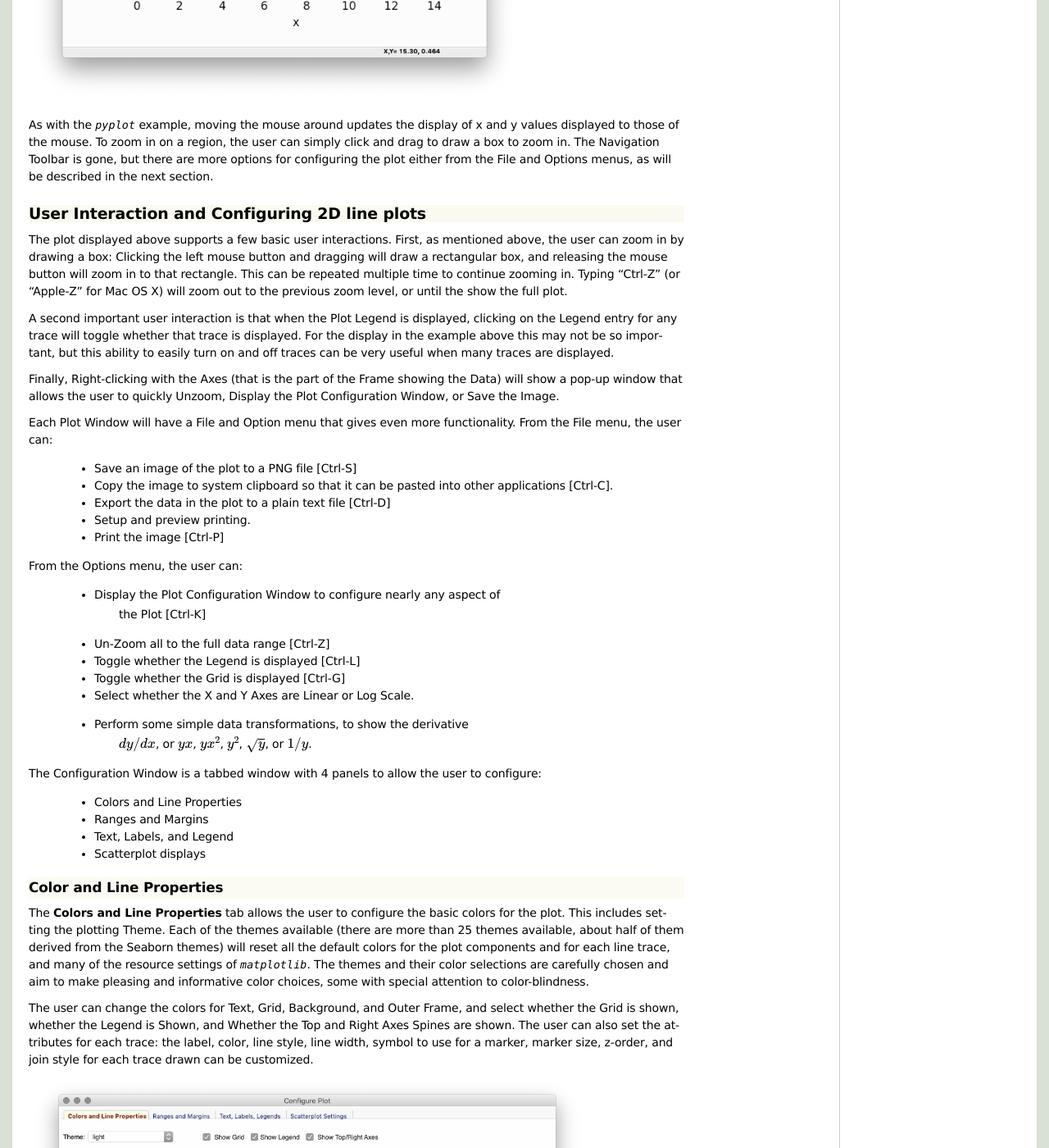
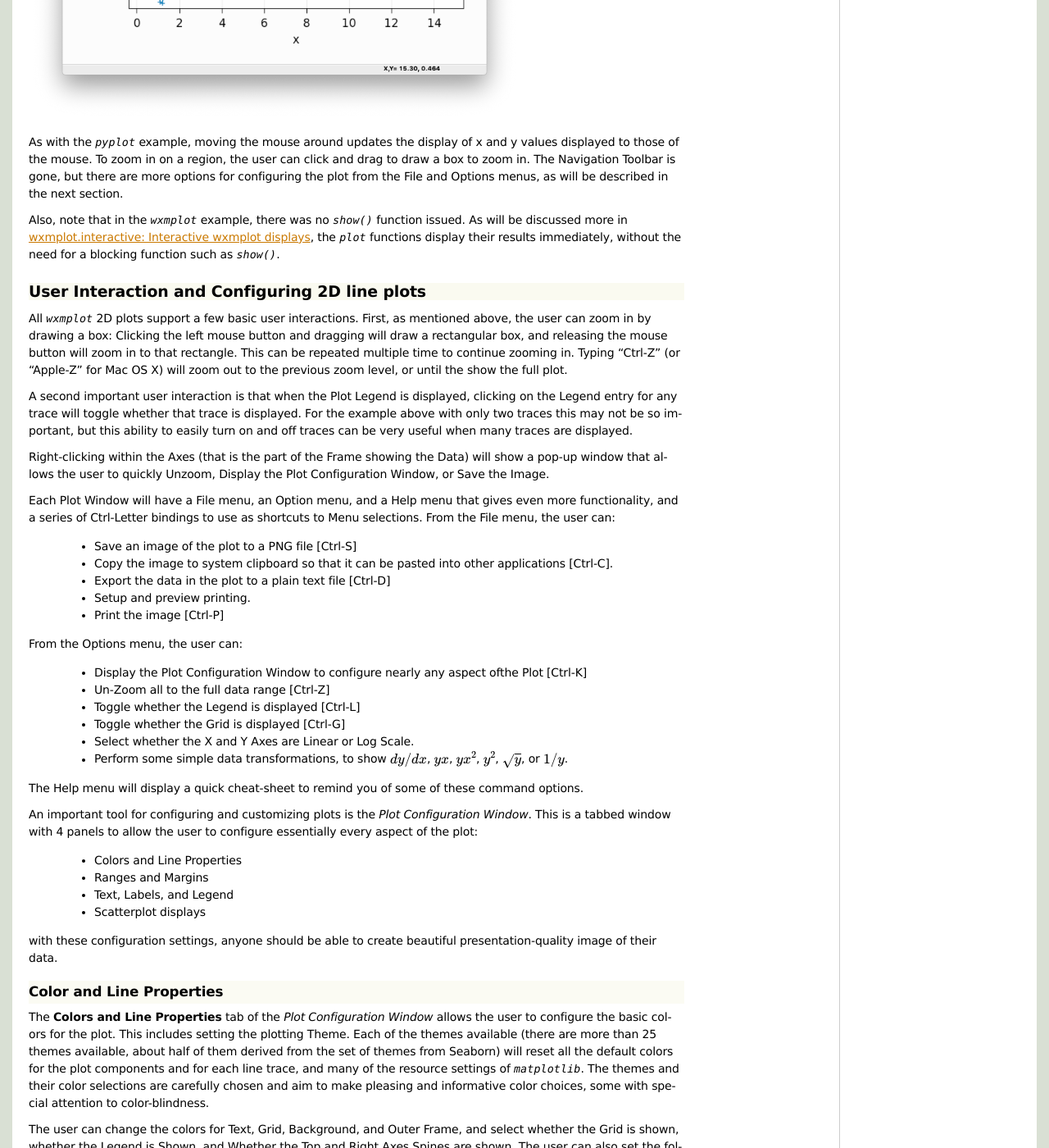
Before and after one commit to newville/wxmplot, a Sphinx documentation site: the page built from doc/overview.rst, in a window 1280 px wide and 1400 px high, scrolled down 2191 px. Shown: the whole window at 82% size. Built offline with Sphinx 7.4.7, drawn with Linux system fonts in a browser that asks for light colours; pages that are not in the unit, such as notebooks, are missing from menus; the version number could not be read and is left out; some of the changed text lies outside the part shown.

Commit message:
more doc work

```diff
--- a/doc/interactive.rst
+++ b/doc/interactive.rst
@@ -1,3 +1,4 @@
+.. _ch_interactive:
 
 ==========================================================
 :mod:`wxmplot.interactive`:  Interactive wxmplot displays
--- a/doc/overview.rst
+++ b/doc/overview.rst
@@ -14,14 +15,14 @@ Let's start with a simple script using  :mod:`matplotlib.pyplot`::
 
     #!/usr/bin/python
     import numpy as np
+    x = np.linspace(0.0, 15.0, 151)
+    y = 5*np.sin(4*x)/(x*x+6)
+    z = 4.8*np.sin(4.3*x)/(x*x+8) + np.random.normal(size=len(x), scale=0.05)
+
     import matplotlib.pyplot as plt
-    x  = 3.6*np.arange(101)
-    yc = np.cos(np.pi*x/180)
-    ys = np.sin(np.pi*x/180)
-
-    plt.plot(x, ys, '-+', label='sin')
-    plt.plot(x, yc, '-', label='cos')
-    plt.title('sin(x) and cos(x)')
+    plt.plot(x, y, '-+', label='reference')
+    plt.plot(x, z, '-', label='signal')
+    plt.title('matplotlib example')
     plt.xlabel('x')
     plt.ylabel('y')
     plt.legend()
@@ -41,37 +42,44 @@ zoom in on portions of the plot.  Clicking on the icon with 4 arrows allows
 the user to pan to other parts of the data range.  Clicking on the icon
 with 3 bars (equalizer?) allows the user to adjust the plot margins. The
 diskette icon allows the user to save a PNG file of the plot display.  For
-many uses, this is enough interaction.
+some use-cases, this amount of interaction is sufficient.
 
-With `wxmplot`, that script would be rewritten as::
+By selecting a particular GUI toolkit, `wxmplot` aims to give more
+interaction, more flexibiity than the generic `maplotlib` display.  With
+`wxmplot`, that script would be rewritten as::
 
     #!/usr/bin/python
     import numpy as np
+    x = np.linspace(0.0, 15.0, 151)
+    y = 5*np.sin(4*x)/(x*x+6)
+    z = 4.8*np.sin(4.3*x)/(x*x+8) + np.random.normal(size=len(x), scale=0.05)
+
     from wxmplot.interactive import plot
-    x  = 3.6*np.arange(101)
-    yc = np.cos(np.pi*x/180)
-    ys = np.sin(np.pi*x/180)
+    plot(x, y, label='reference', marker='+', xlabel='x', ylabel='y',
+         title='wxmplot example', show_legend=True)
+    plot(x, z, label='signal')
 
-    plot(x, ys, label='sin', marker='+', xlabel='x', ylabel='y',
-         title='sin(x) and cos(x)', show_legend=True)
-    plot(x, yc, label='cos')
-
-and yield a similar plot on the left below:
+and yield a similar plot:
 
 .. image:: images/wxmplot_basic.png
    :width: 75 %
 
 As with the `pyplot` example, moving the mouse around updates the display
 of x and y values displayed to those of the mouse.  To zoom in on a region,
-the user can simply click and drag to draw a box to zoom in.  The
-Navigation Toolbar is gone, but there are more options for configuring the
-plot either from the File and Options menus, as will be described in the
-next section.
+the user can click and drag to draw a box to zoom in.  The Navigation
+Toolbar is gone, but there are more options for configuring the plot from
+the File and Options menus, as will be described in the next section.
+
+Also, note that in the `wxmplot` example, there was no `show()` function
+issued.  As will be discussed more in :ref:`ch_interactive`, the `plot`
+functions display their results immediately, without the need for a
+blocking function such as `show()`.
+
 
 User Interaction and Configuring 2D line plots
 ==================================================
 
-The plot displayed above supports a few basic user interactions.  First, as
+All `wxmplot` 2D plots support a few basic user interactions.  First, as
 mentioned above, the user can zoom in by drawing a box: Clicking the left
 mouse button and dragging will draw a rectangular box, and releasing the
 mouse button will zoom in to that rectangle.  This can be repeated multiple
@@ -80,66 +88,72 @@ will zoom out to the previous zoom level, or until the show the full plot.
 
 A second important user interaction is that when the Plot Legend is
 displayed, clicking on the Legend entry for any trace will toggle whether
-that trace is displayed. For the display in the example above this may not
-be so important, but this ability to easily turn on and off traces can be
-very useful when many traces are displayed.
+that trace is displayed. For the example above with only two traces this
+may not be so important, but this ability to easily turn on and off traces
+can be very useful when many traces are displayed.
 
-Finally, Right-clicking with the Axes (that is the part of the Frame
-showing the Data) will show a pop-up window that allows the user to quickly
-Unzoom, Display the Plot Configuration Window, or Save the Image.
+Right-clicking within the Axes (that is the part of the Frame showing the
+Data) will show a pop-up window that allows the user to quickly Unzoom,
+Display the Plot Configuration Window, or Save the Image.
 
-Each Plot Window will have a File and Option menu that gives even more
-functionality.  From the File menu, the user can:
+Each Plot Window will have a File menu, an Option menu, and a Help menu
+that gives even more functionality, and a series of Ctrl-Letter bindings to
+use as shortcuts to Menu selections.  From the File menu, the user can:
 
    * Save an image of the plot to a PNG file [Ctrl-S]
-   * Copy the image to system clipboard so that it can be pasted
-     into other applications [Ctrl-C].
+   * Copy the image to system clipboard so that it can be pasted into other applications [Ctrl-C].
    * Export the data in the plot to a plain text file [Ctrl-D]
    * Setup and preview printing.
    * Print the image [Ctrl-P]
 
 From the Options menu, the user can:
 
-   * Display the Plot Configuration Window to configure nearly any aspect of
-      the Plot [Ctrl-K]
+   * Display the Plot Configuration Window to configure nearly any aspect ofthe Plot [Ctrl-K]
    * Un-Zoom all to the full data range [Ctrl-Z]
    * Toggle whether the Legend is displayed [Ctrl-L]
    * Toggle whether the Grid is displayed [Ctrl-G]
    * Select whether the X and Y Axes are Linear or Log Scale.
-   * Perform some simple data transformations, to show the derivative
-      :math:`dy/dx`, or :math:`yx`, :math:`yx^2`, :math:`y^2`,
-      :math:`\sqrt{y}`, or :math:`1/y`.
+   * Perform some simple data transformations, to show :math:`dy/dx`, :math:`yx`, :math:`yx^2`, :math:`y^2`, :math:`\sqrt{y}`, or :math:`1/y`.
 
-The Configuration Window is a tabbed window with 4 panels to allow the user
-to configure:
+The Help menu will display a quick cheat-sheet to remind you of some of
+these command options.
+
+
+An important tool for configuring and customizing plots is the *Plot
+Configuration Window*.  This is a tabbed window with 4 panels to allow the
+user to configure essentially every aspect of the plot:
 
     * Colors and Line Properties
     * Ranges and Margins
     * Text, Labels, and Legend
     * Scatterplot displays
 
+with these configuration settings, anyone should be able to create
+beautiful presentation-quality image of their data.
+
 
 Color and Line Properties
 ~~~~~~~~~~~~~~~~~~~~~~~~~~~~~~~
 
-The **Colors and Line Properties** tab allows the user to configure the
-basic colors for the plot.  This includes setting the plotting Theme.  Each
-of the themes available (there are more than 25 themes available, about
-half of them derived from the Seaborn themes) will reset all the default
-colors for the plot components and for each line trace, and many of the
-resource settings of `matplotlib`.  The themes and their color selections
-are carefully chosen and aim to make pleasing and informative color
-choices, some with special attention to color-blindness.
+The **Colors and Line Properties** tab of the *Plot Configuration Window*
+allows the user to configure the basic colors for the plot.  This includes
+setting the plotting Theme.  Each of the themes available (there are more
+than 25 themes available, about half of them derived from the set of themes
+from Seaborn) will reset all the default colors for the plot components and
+for each line trace, and many of the resource settings of `matplotlib`.
+The themes and their color selections are carefully chosen and aim to make
+pleasing and informative color choices, some with special attention to
+color-blindness.
 
 The user can change the colors for Text, Grid, Background, and Outer Frame,
 and select whether the Grid is shown, whether the Legend is Shown, and
 Whether the Top and Right Axes Spines are shown. The user can also set the
-attributes for each trace: the label, color, line style, line width, symbol
-to use for a marker, marker size, z-order, and join style for each trace
-drawn can be customized.
+following attributes for each trace: the label, color, line style, line
+width, symbol to use for a marker, marker size, z-order, and join style for
+each trace drawn can be customized.
 
 .. image:: images/PlotConfig_LineProps.png
-   :width: 85 %
+   :width: 95 %
 
 
 Ranges and Margins Properties
@@ -149,29 +163,33 @@ The **Ranges and Margins** tab allows the user to change the display data
 ranges and the outer margins of the plot.  Here, the user can alsoe select a
 Linear or Log scale for the X and Y axes.
 
-The user can also set the exact X and Y ranges to show for the plot, or
-allow
-displayed, and allow precise control of the margins around the plot.
+The user can also set the Plot Boundaries -- exact X and Y ranges to show
+for the plot, or use the values of the data range.  By default, the data
+range is padded by a few percent so that all the data is fully displayed.
+The user can change the "padding percentage", or explicitly set each of the
+view limits.
+
+Finally, the user can finely adjust the margins around the plot. By default
+these are chosen to give a small but noticeable empty space around the edge
+of the plot. If the user wants the Plot Legend to be off to the side or on
+top of the plot, they may need to adjust these margins.
 
 .. image:: images/PlotConfig_Ranges.png
-   :width: 85 %
+   :width: 95 %
 
 
 Text Properties
 ~~~~~~~~~~~~~~~~~~~~~~~~~~~~~~~~~~~~
 
-The **Text and Labels** tab allows the user to set the title and labels for the
-X and Y axes, and to adjust the fontsize for these text and the text shown
-in the plot legend.  The legend can also be customized: whether it is
-shown, it's location, and whether the legend entries can be clicked on to
-toggle the display of the corresponding line.  The experimental "Draggable
-Legend" option allows the user to drag the legend on the plot to fine-tune
-its placement.
-
+The **Text and Labels** tab allows the user to set the title and labels for
+the X and Y axes, and to adjust the fontsize for these text and the text
+shown in the plot legend.  Here, the Legend can also be customized: whether
+it is shown, it's location, and whether the legend entries can be clicked
+on to toggle the display of the corresponding line.
 
 
 .. image:: images/PlotConfig_Text.png
-   :width: 85 %
+   :width: 95 %
 
 
 
@@ -183,73 +201,10 @@ for scatter plots.
 
 
 .. image:: images/PlotConfig_Scatter.png
-   :width: 85 %
+   :width: 95 %
 
 
 
-
-
-
-From
-
-Selecting that Configure choice, or Options->Configure from the
-Menubar, or typing Ctrl-K will bring up a Plot Configuration Frame:
-
-
-.. image:: images/PlotConfig_LineProps.png
-   :width: 90 %
-
-
-
-
-
-
-
-
-
-:mod:`interactive.plot` for 2D plotting of X, Y data and
-:mod:`interactive.imshow` for displaying image data.  These functions are
-similar to the :mod:`matplotlib.pyplot` methods :func:`pyplot.plot` and
-:func:`pyplot.imshow` but with a few important differences.
-
-
-First, the :mod:`interactive` functions give noticeably better
-interactivity to the user, with options to customize every important aspect
-of the display both before and after the display is shown.
-
-Second, the :mod:`interactive` functions display their results immediately,
-without having to execute a `show()` method to render the display. For
-interactive work from the Python (or one of the Jupyter consoles or
-notebook) prompt, the displayed windows do not block the Python session.
-That means you can easily plot other functions or data, either on the same
-window or ih an entirely new top-level plotting window (a
-:class:`PlotFrame`).  Furthermore, when running from a script that calls an
-:mod:`interactive` function, the display does not disappear when the script
-is complete but remains displayed and fully operational until all
-displayed windows have been closed or until the running script is
-explicitly clased as with Crtl-C.
-
-Third, although they do provide roughly equivalent functionality, the
-:mod:`interactive` functions are not complete drop-in replacements for
-:mod:`pyplot`.  For one thing, there are many missing plot types.  For
-another, the :mod:`interactive` functions do not follow the :mod:`pyplot`
-syntax and API for specifying options, but use those of
-:mod:`plotpanel.plot` and :mod:`imagepanel.display`.
-
-As a result, the :mod:`interactive` module gives very useful displays of
-data and you may find yourself replacing :mod:`pyplot` for interactive
-work.
-
-
-An example of using :func:`wxmplot.interactive.plot` is:
-
-.. literalinclude:: ../examples/basic_screenshot.py
-
-which gives a plot that looks like this:
-
-
-.. image:: images/basic_screenshot.png
-   :width: 85 %
 
 Displaying images with :func:`imshow` and :func:`contour`
 ==============================================================
```
Also changed, not shown: other parts of doc/overview.rst (+1 -0 lines).
